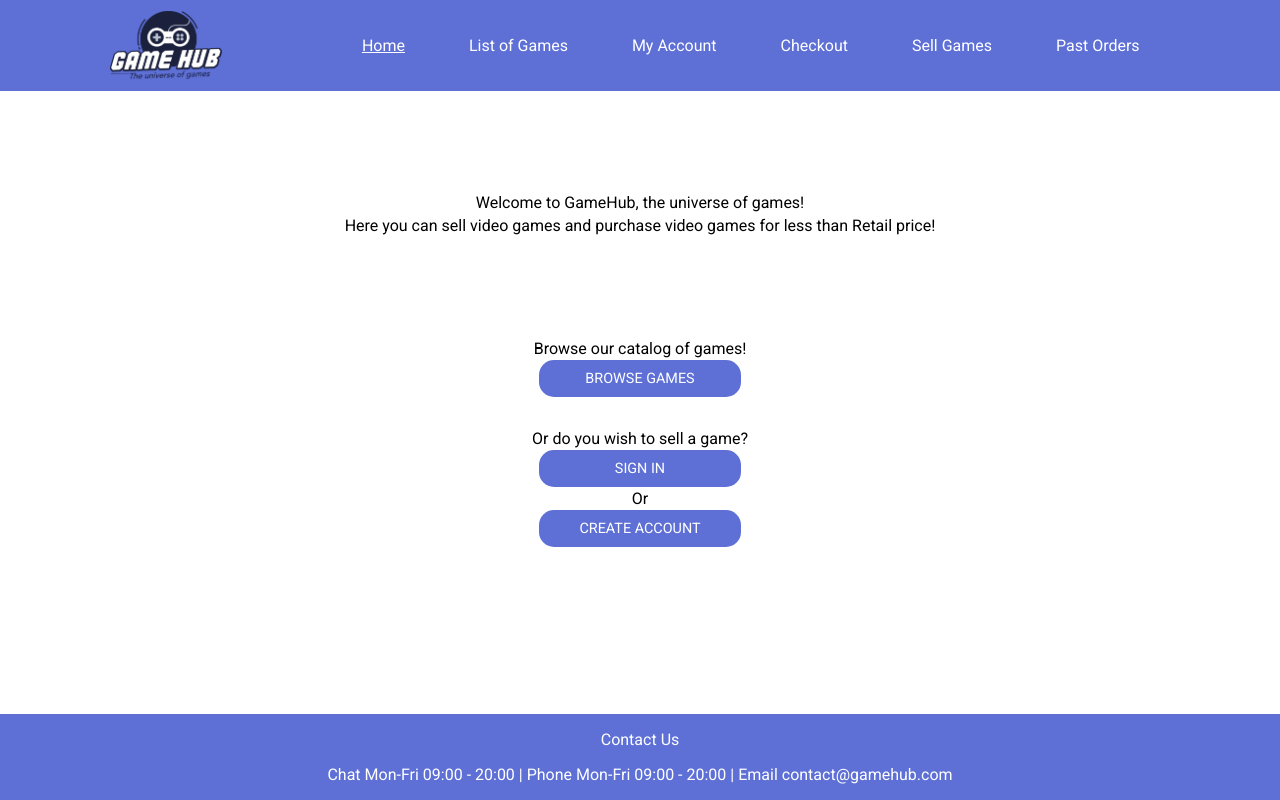
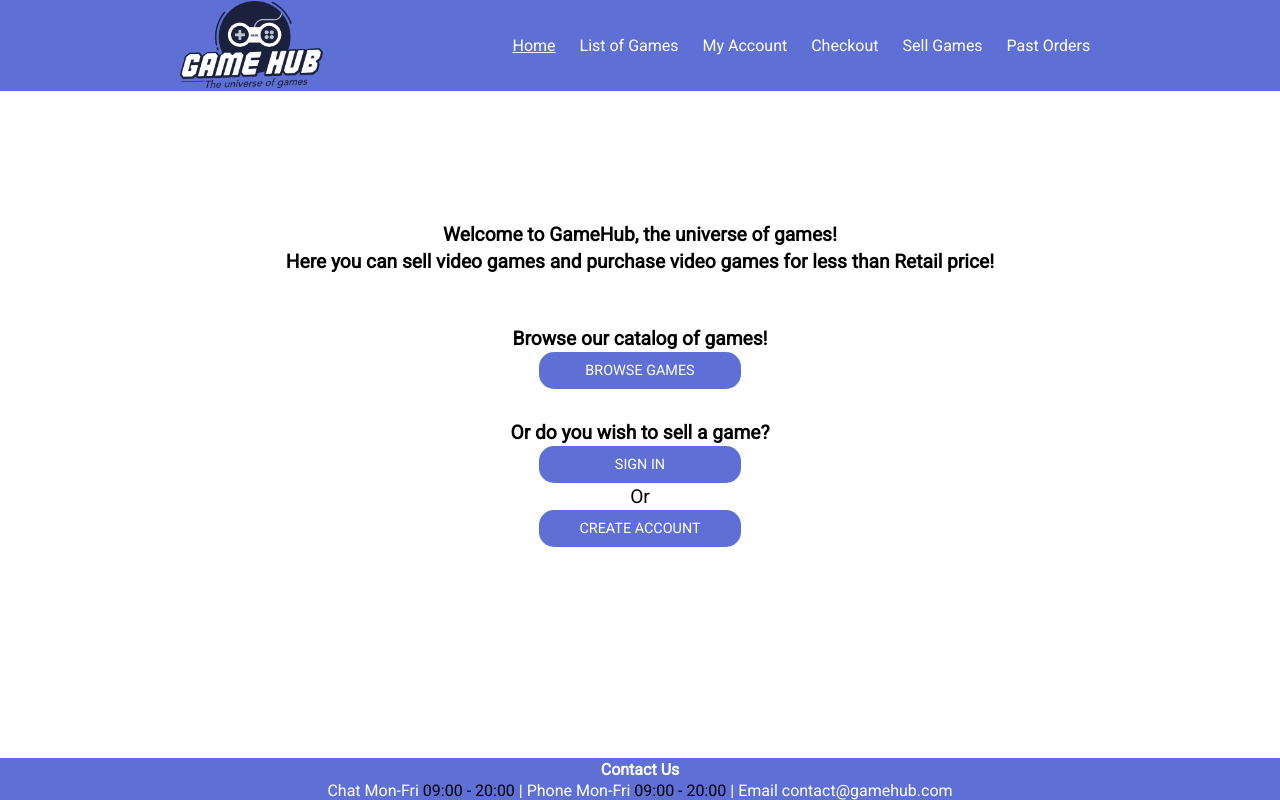
Before and after one commit to MartinP3/cross-course-project-Martin-Pedersen, a plain HTML site: page index.html in a window 1280 px wide. Drawn offline with Linux system fonts and the light colour scheme.

Commit message:
index, css and removed picture
cleaned up index and formatted better for screenreaders, added more CSS to make it more responsive.
Removed image I couldn't get to work with my idea

```diff
--- a/css/stylesheet.css
+++ b/css/stylesheet.css
@@ -14,26 +14,49 @@ header {
   justify-content: space-evenly;
 }
 
+.logo {
+  height: 90px;
+}
+
+nav {
+  display: none;
+  position: fixed;
+  top: 90px;
+  background: #5e70d6;
+  z-index: 1000;
+  right: 0px;
+}
+
 nav ul {
   padding: 0px;
 }
 
 nav li {
-  padding: 20px 30px;
+  padding: 20px 10px;
   display: block;
 }
 
+#hamburger-menu {
+  display: none;
+}
+
+#hamburger-menu:checked ~ nav {
+  display: block;
+}
+
+h1,
+h2,
+p {
+  font-family: "Roboto", Verdana, Geneva, Tahoma, sans-serif;
+  padding: 2px;
+  margin: 0px;
+  font-size: 1.2em;
+}
+
 header,
+header a,
 footer {
   background-color: #5e70d6;
-}
-
-.logo {
-  height: 70px;
-}
-
-header a,
-footer div {
   color: #fff;
 }
 
@@ -41,10 +64,13 @@ footer div {
   max-width: 100%;
 }
 
-.copyright-placement {
-  align-items: center;
+footer span {
+  color: #000;
 }
 
+footer h2 {
+  font-size: 1em;
+}
 /* ############ */
 
 /* Links */
@@ -80,34 +106,38 @@ a {
 /* Home Page */
 
 .welcome-message {
-  padding: 100px 0px;
-}
-
-main p {
-  padding: 2px;
-  margin: 0px;
+  padding-top: 130px;
+  padding-bottom: 50px;
 }
 
 .browse-group {
-  padding-bottom: 15px;
+  padding-bottom: 30px;
 }
 
 .register-group {
-  padding-top: 15px;
+  padding-bottom: 50px;
 }
 
 /* ############ */
 
 /* Media Queries */
 
-@media (min-width: 100px) {
+@media (min-width: 740px) {
   header {
-    transform: none;
+    justify-content: space-evenly;
+  }
+
+  nav {
+    display: block;
+    position: static;
   }
 
   nav li {
     display: inline-block;
   }
+
+  header label {
+    display: none;
+  }
 }
-
 /* ############ */
--- a/index.html
+++ b/index.html
@@ -13,6 +13,8 @@
 <body>
   <header>
     <img src="images/GameHub_Logo.png" alt="GameHub Logo" class="logo" />
+    <label for="hamburger-menu"><i class="fas fa-bars"></i></label>
+    <input type="checkbox" id="hamburger-menu"  />
     <nav>
       <ul>
         <li><a href="index.html" class="active">Home</a></li>
@@ -26,16 +28,16 @@
   </header>
   <main>
     <section class="welcome-message">
-      <p>Welcome to GameHub, the universe of games!</p>
-      <p>Here you can sell video games and purchase video games for less than Retail price!</p>
+      <h1>Welcome to GameHub, the universe of games!</h1>
+      <h2>Here you can sell video games and purchase video games for less than Retail price!</h2>
     </section>
     <section>
       <div class="browse-group">
-        <p>Browse our catalog of games!</p>
+        <h2>Browse our catalog of games!</h2>
         <a href="" class="cta cta-small">Browse Games</a>
       </div>
       <div class="register-group">
-        <p>Or do you wish to sell a game?</p>
+        <h2>Or do you wish to sell a game?</h2>
         <a href="" class="cta cta-small">Sign In</a>
         <p>Or</p>
         <a href="" class="cta cta-small">Create Account</a>
@@ -44,10 +46,10 @@
   </main>
   <footer class="footer-info">
     <div>
-      <p>Contact Us</p>
-      <p>
+      <h2>Contact Us</h2>
+      <div>
         Chat Mon-Fri <span>09:00 - 20:00</span> | Phone Mon-Fri <span>09:00 - 20:00</span> | Email contact@gamehub.com
-      </p>
+      </div>
     </div>
   </footer>
 </body>
```
Also changed, not shown: images/homepage-img.jpg (deleted).
